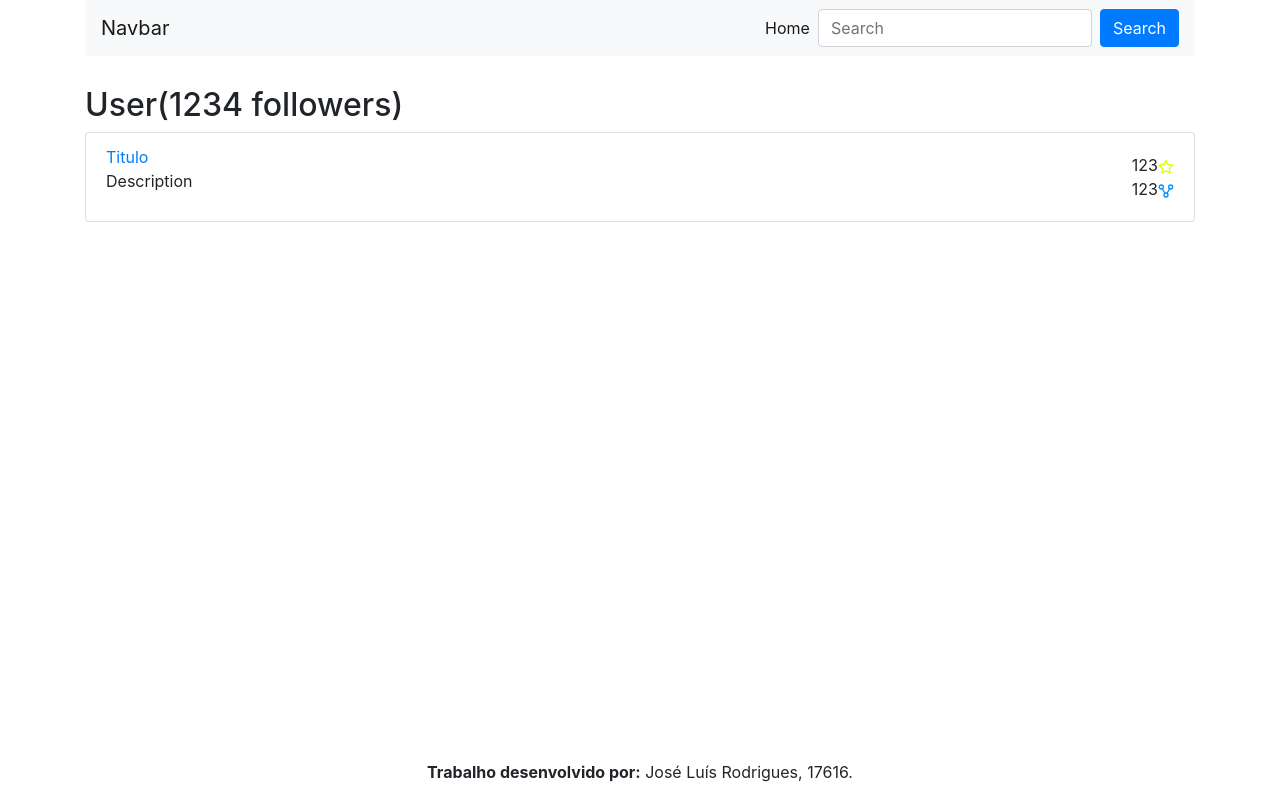
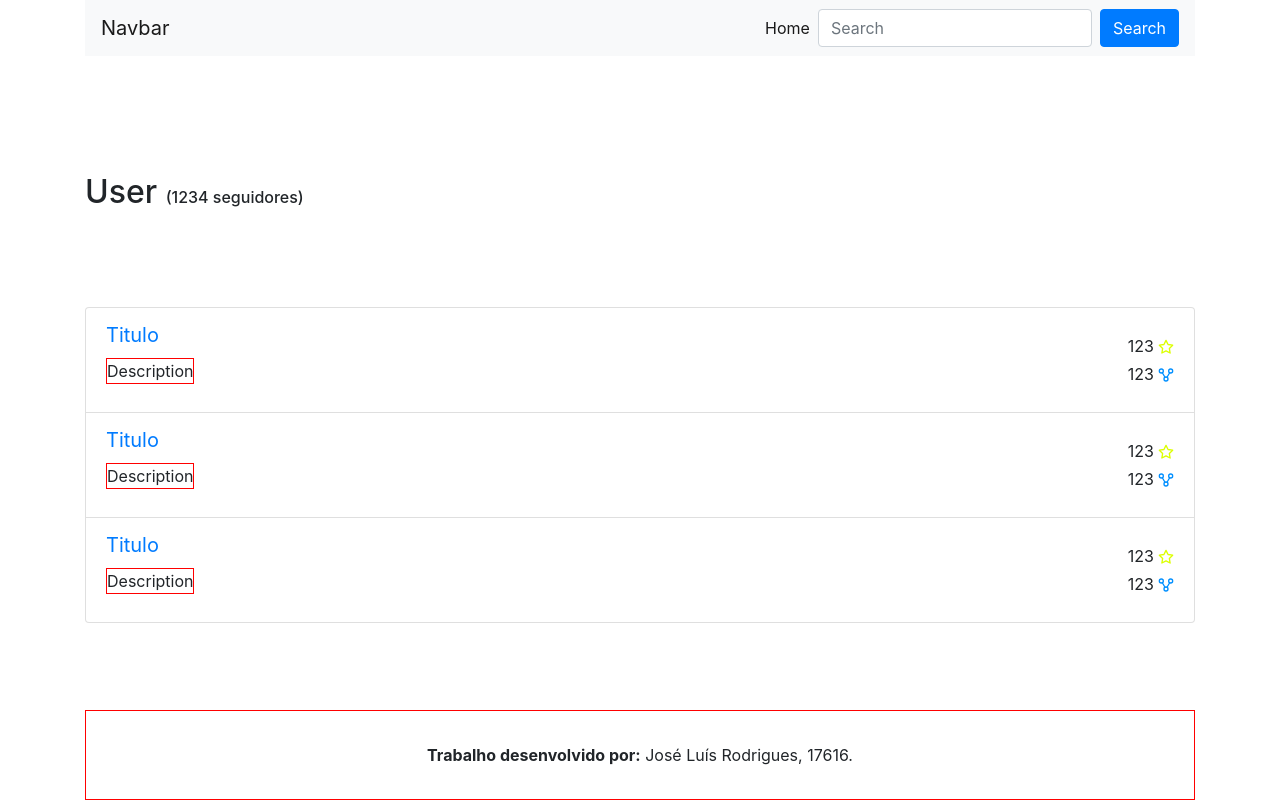
Before and after one commit to galleonpt/TP2-ISI, a React (Create React App) app in the folder client/: page / in a window 1280 px wide. Built offline with nearby package versions, Linux system fonts and the light colour scheme.

Commit message:
Fix: bugs nas telas

```diff
--- a/client/src/components/Footer/index.tsx
+++ b/client/src/components/Footer/index.tsx
@@ -1,14 +1,12 @@
 import React from 'react';
+import './styles.css'
 
 function Footer(){
   return (
-    <footer className="footer fixed-bottom">
 
-    <div className="text-center p-3">
+    <footer>
       <b>Trabalho desenvolvido por:</b> José Luís Rodrigues, 17616.
-    </div>
-
-  </footer>
+    </footer>
   )
 }
 
--- /dev/null
+++ b/client/src/components/Footer/styles.css
@@ -0,0 +1,8 @@
+footer {
+  width: 100%;
+  box-sizing: border-box;
+  bottom: 0;
+  text-align: center;
+  padding: 2em;
+  border:1px red solid;
+}
--- a/client/src/pages/ReposList/index.tsx
+++ b/client/src/pages/ReposList/index.tsx
@@ -9,9 +9,10 @@ import './styles.css'
 function ReposList(){
   return (
     <div className=' container main'>
+      <div className="footer-wrapper">
       <Navbar />
 
-      <h2 className='username'>User(1234 followers)</h2>
+      <h2 className='username'>User <span className='followers-number'>(1234 seguidores)</span> </h2>
 
       <ul className="list-group ">
         <li className="list-group-item">
@@ -31,12 +32,51 @@ function ReposList(){
               123
               <FiShare2 id='icon2' color='008FFF'/>
             </div>
+          </div>
+        </li>
+        <li className="list-group-item">
+          <div className="info">
+            <a href="#">Titulo</a>
 
+            <p className='description'>Description</p>
+          </div>
+
+          <div className='rating'>
+            <div className='stars-info'>
+              123
+              <FiStar color='DCFF00'/>
+            </div>
+
+            <div className='forks-info'>
+              123
+              <FiShare2 id='icon2' color='008FFF'/>
+            </div>
+          </div>
+        </li>
+        <li className="list-group-item">
+          <div className="info">
+            <a href="#">Titulo</a>
+
+            <p className='description'>Description</p>
+          </div>
+
+          <div className='rating'>
+            <div className='stars-info'>
+              123
+              <FiStar color='DCFF00'/>
+            </div>
+
+            <div className='forks-info'>
+              123
+              <FiShare2 id='icon2' color='008FFF'/>
+            </div>
           </div>
         </li>
       </ul>
 
+
       <Footer/>
+</div>
     </div>
   )
 }
--- a/client/src/pages/ReposList/styles.css
+++ b/client/src/pages/ReposList/styles.css
@@ -1,20 +1,51 @@
 body{
   width: 100vw;
   height: 100vh;
+  overflow-x: hidden;
 }
-
-
 
 .username{
   margin-top: 30px;
+}
+
+.followers-number{
+  font-size: 16px;
 }
 
 .list-group-item{
   display: flex;
   align-items: center;
   justify-content:space-between;
+  /* background-color:yellow; */
+}
+
+.info a{
+  font-size:20px;
+}
+
+.info p{
+  margin-top: 8px;
+  box-sizing: border-box;
+  max-width:750px;
+  border:1px red solid;
+}
+
+
+.stars-info{
+  margin-bottom: 4px;
+}
+
+.rating svg{
+  margin-left: 4px;
 }
 
 #icon2{
   transform:rotate(-90deg)
 }
+
+.footer-wrapper{
+  display: flex;
+  flex-direction: column;
+  justify-content: space-between;
+  min-height: 100vh;
+}
```
Also changed, not shown: 2 other files (tests, documents, lock files or other folders).
